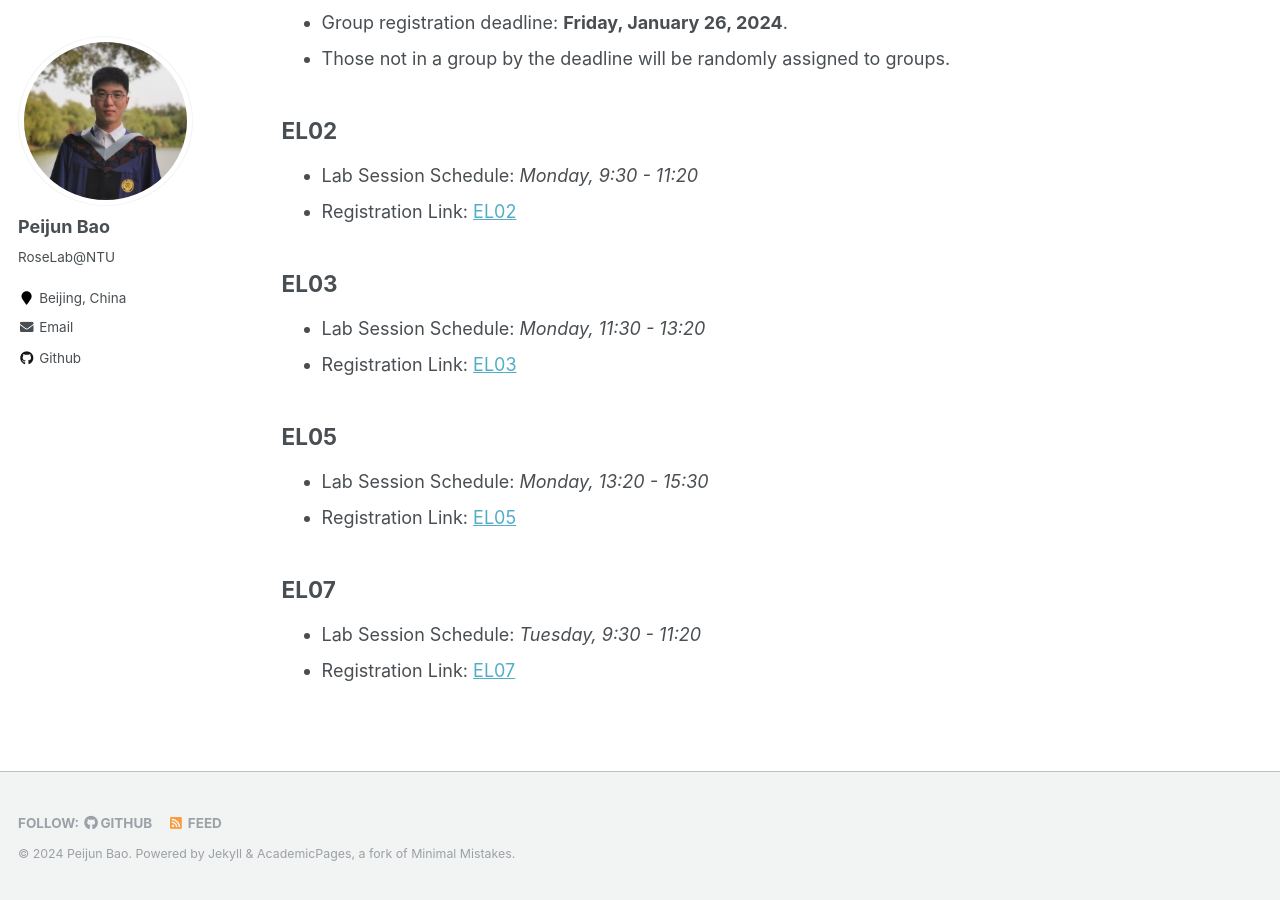
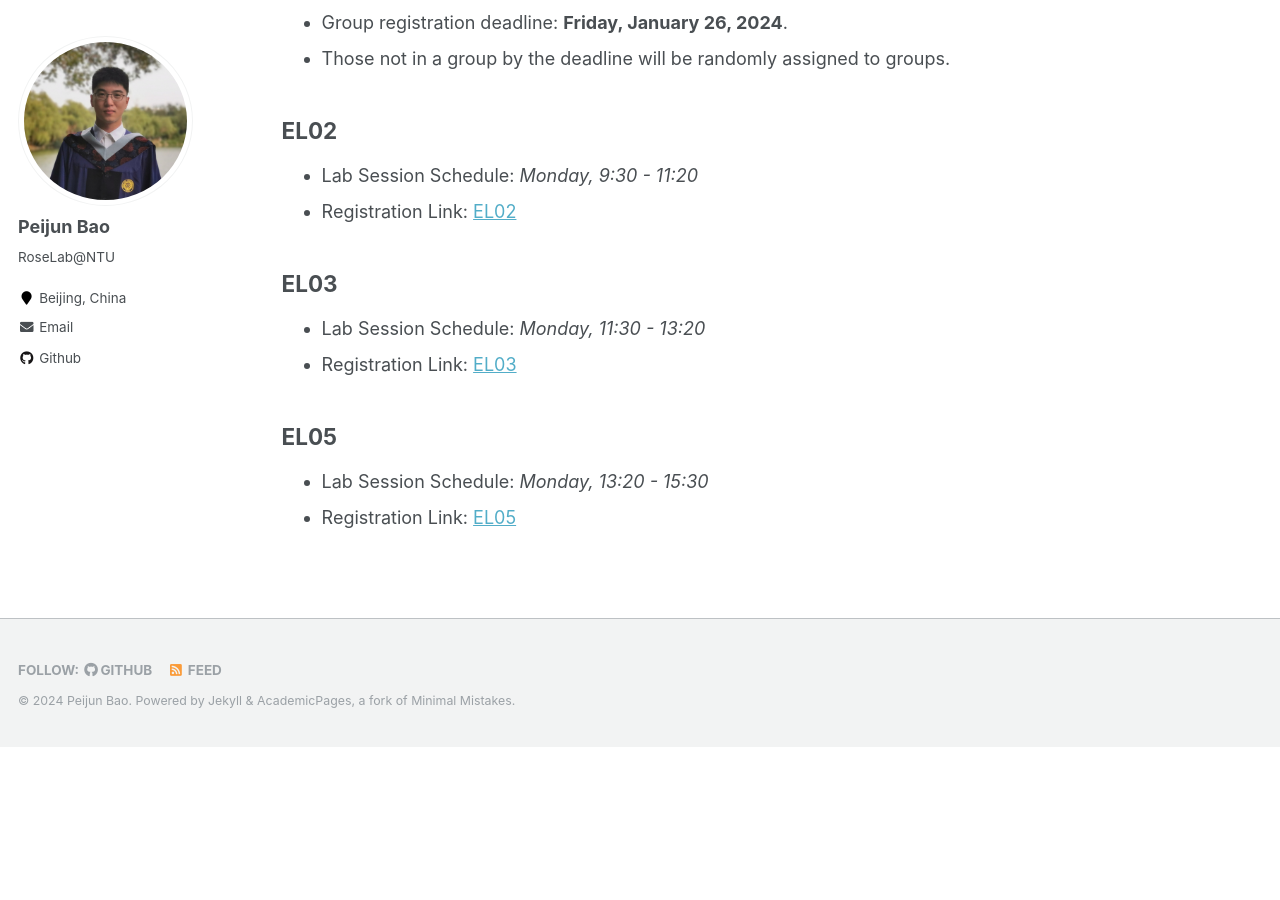
Before and after one commit to baopj/baopj.github.io, a Jekyll site: the page built from _pages/Course.md, in a window 1280 px wide and 900 px high, scrolled down 670 px. Built offline with Jekyll 4.4.1, drawn with Linux system fonts in a browser that asks for light colours; after the commit the page ends 1417 px from its top, so only the background shows below that.

Commit message:
Update Course.md

```diff
--- a/_pages/Course.md
+++ b/_pages/Course.md
@@ -27,7 +27,3 @@ To visit this page, you can
 ## EL05
 - Lab Session Schedule: *Monday, 13:20 - 15:30*
 - Registration Link: [EL05](https://docs.google.com/spreadsheets/d/1KQ2i9b7nIkLm7rHrdHm31kqhH_P1ZTMQKynIgdsj4eQ)
-
-## EL07
-- Lab Session Schedule: *Tuesday, 9:30 - 11:20*
-- Registration Link: [EL07](https://docs.google.com/spreadsheets/d/1yOqa7CF7cSCC3tdBGQX4OXrbUypRrzRVjERSDaskZJ8)
```
